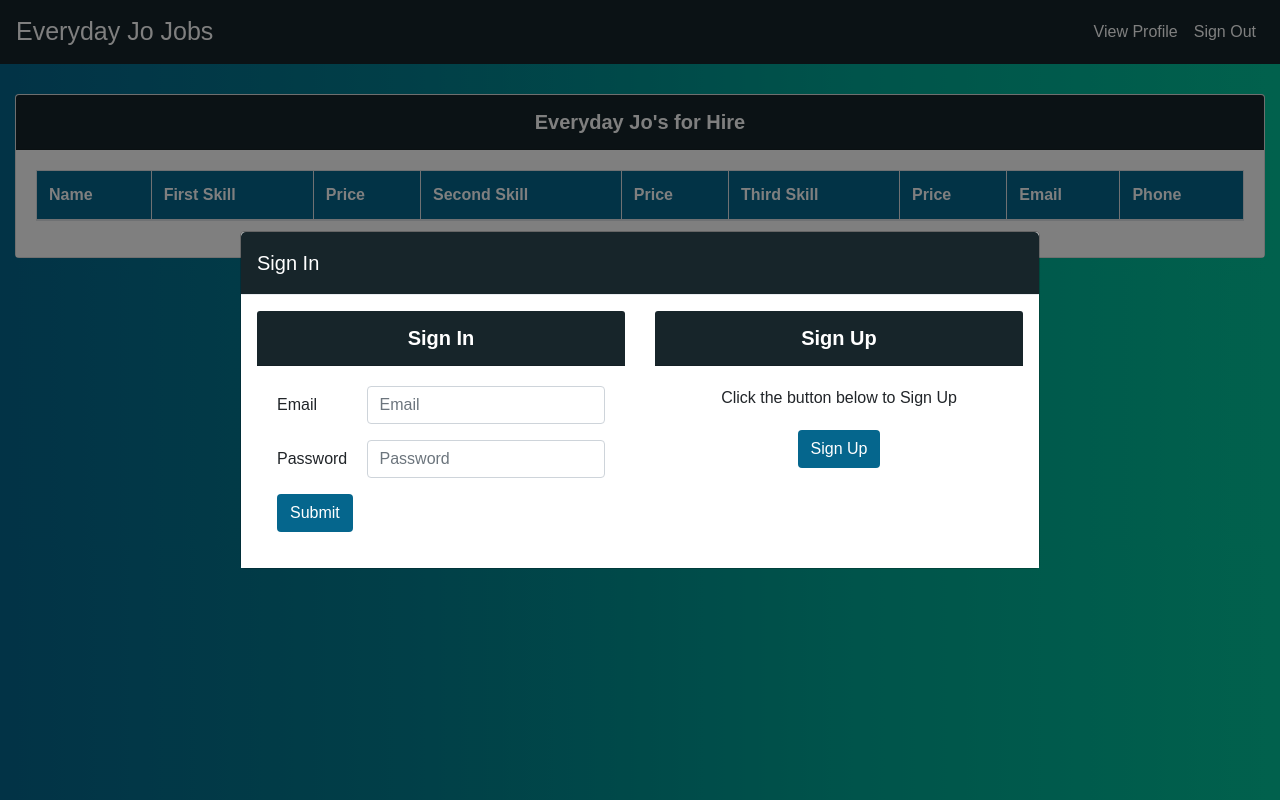
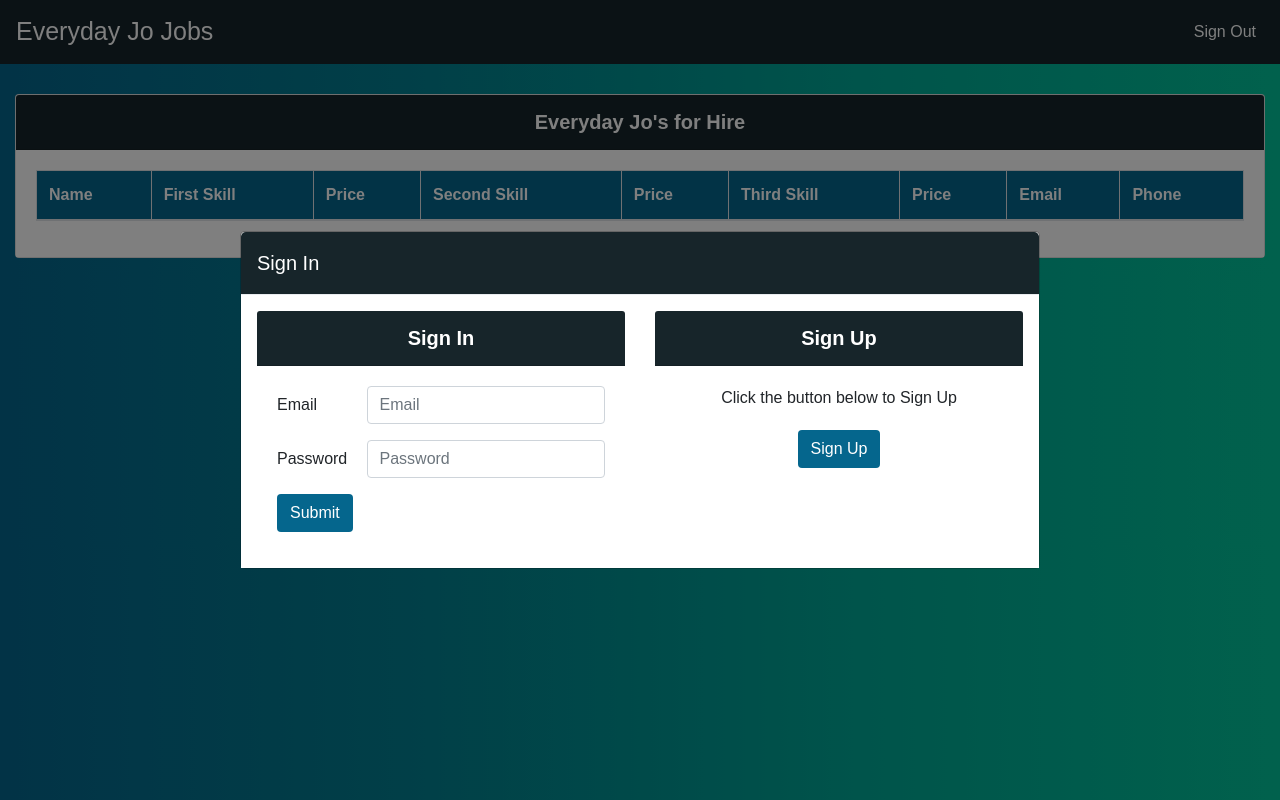
Before and after one commit to Cornflakes1009/everyday-jo-jobs, a website: page views/main.html in a window 1280 px wide. Drawn offline with nearby package versions, Linux system fonts and the light colour scheme; no server answers.

Commit message:
comment out link to profile page

```diff
--- a/views/main.html
+++ b/views/main.html
@@ -29,9 +29,9 @@
         </button>
         <div class="collapse navbar-collapse" id="navbarNavAltMarkup">
             <div class="navbar-nav ml-auto">
-                <a class="nav-item nav-link active" href="/profile">View Profile
+                <!-- <a class="nav-item nav-link active" href="/profile">View Profile
                     <span class="sr-only">(current)</span>
-                </a>
+                </a> -->
                 <a class="nav-item nav-link active" href="/" id="sign-out">Sign Out</a>
             </div>
         </div>
```
